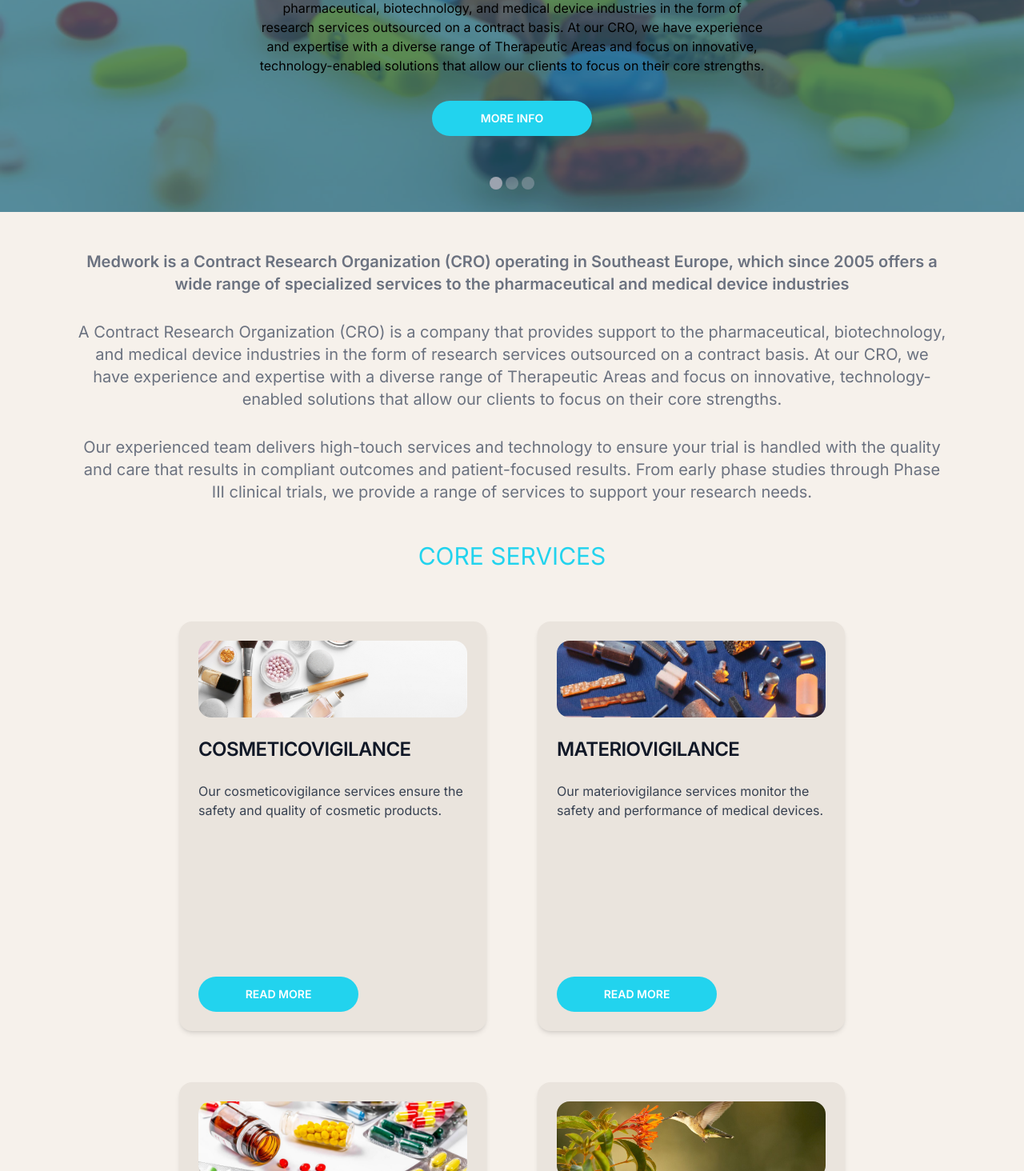
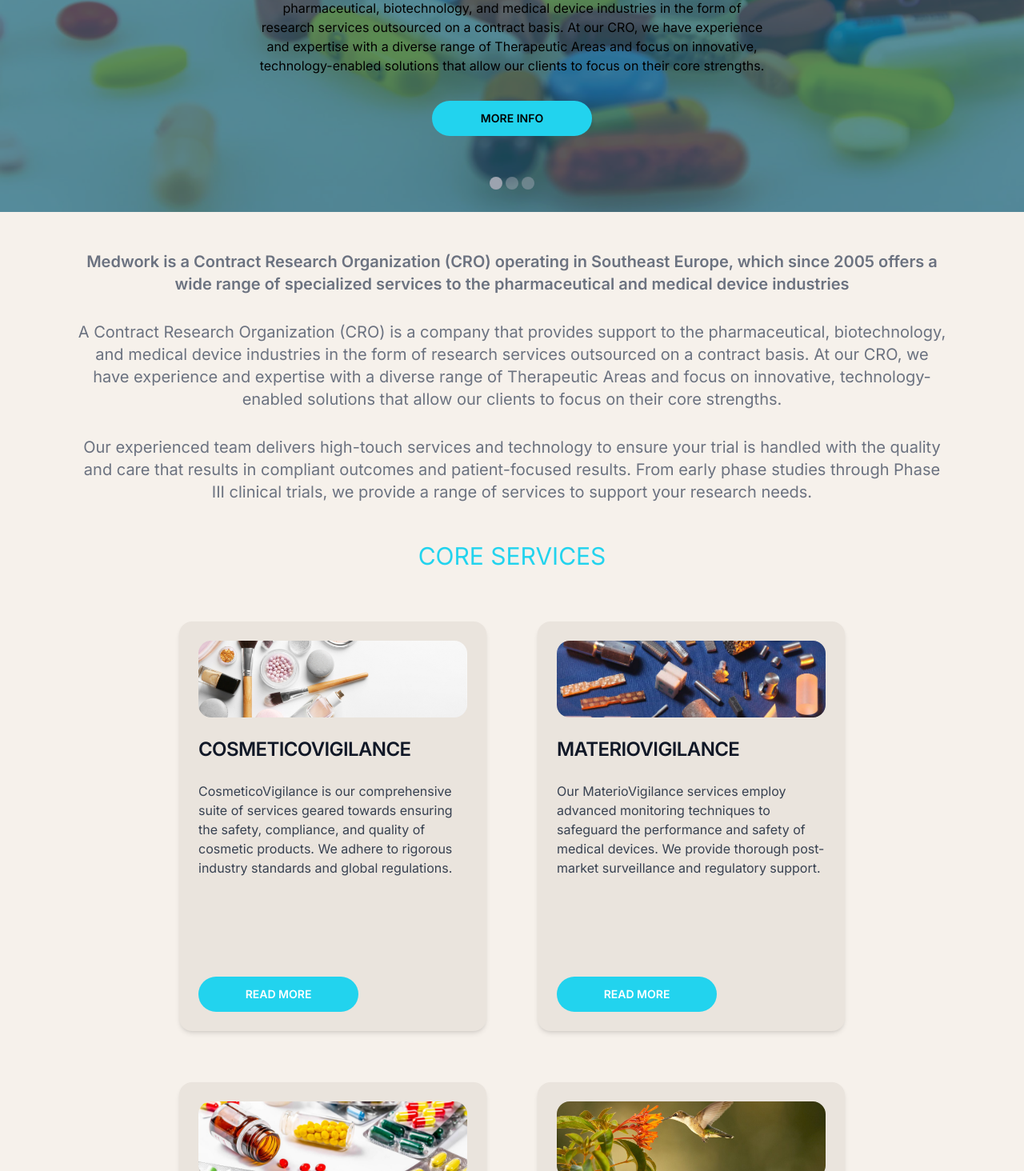
Before and after one commit to Medwork-CRO/webpage, a Next.js app: page / in a window 1280 px wide. Shown: the part 466-1930 px from the top of the page at 80% size. Built offline with nearby package versions, Linux system fonts and the light colour scheme.

Commit message:
Update boiler plate texts

```diff
--- a/src/components/Card.tsx
+++ b/src/components/Card.tsx
@@ -19,7 +19,7 @@
       <div className="flex flex-col justify-between gap-6">
         <div className="h-24 overflow-hidden rounded-2xl">
           <Image
-            className="h-full w-full transform object-cover transition-transform hover:scale-110"
+            className="h-full w-full object-cover"
             src={imageData}
             alt={imageTitle}
           />
--- a/src/components/ImageShowCase.tsx
+++ b/src/components/ImageShowCase.tsx
@@ -2,7 +2,21 @@
 import RoundedButton from "./RoundedButton";
 import Title from "./Title";
 
-function ImageShowCase({ image }: { image: StaticImageData }) {
+type ImageShowCaseProps = {
+  image: StaticImageData;
+  title: string;
+  description: string;
+  description2: string;
+  link: string;
+};
+
+function ImageShowCase({
+  image,
+  title,
+  description,
+  description2,
+  link,
+}: ImageShowCaseProps) {
   return (
     // 👇 style each individual slide.
     // relative - needed since we use the fill prop from next/image component
@@ -15,21 +29,12 @@
       <div className="absolute inset-0 z-10 bg-cyan-800 opacity-70"></div>
 
       <div className="absolute left-1/2 top-1/2 z-20 flex -translate-x-1/2 -translate-y-1/2 transform flex-col items-center justify-center gap-8 text-center">
-        <Title title={"CORE SERVICES"} />
+        <Title title={title} />
         <span className="text-5xl font-semibold md:text-2xl">
-          Medwork is a Contract Research Organization (CRO) operating in
-          Southeast Europe, which since 2005 offers a wide range of specialized
-          services to the pharmaceutical and medical device industries
+          {description}
         </span>
-        <span className="text-md md:text-md">
-          A Contract Research Organization (CRO) is a company that provides
-          support to the pharmaceutical, biotechnology, and medical device
-          industries in the form of research services outsourced on a contract
-          basis. At our CRO, we have experience and expertise with a diverse
-          range of Therapeutic Areas and focus on innovative, technology-enabled
-          solutions that allow our clients to focus on their core strengths.
-        </span>
-        <RoundedButton label={"MORE INFO"} href={""} color={"gray"} />
+        <span className="text-md md:text-md">{description2}</span>
+        <RoundedButton label={"MORE INFO"} href={link} color={"gray"} />
       </div>
     </div>
   );
--- a/src/components/NavMenu.tsx
+++ b/src/components/NavMenu.tsx
@@ -37,7 +37,7 @@
         <div className="absolute right-0 z-10 hidden w-[200px] flex-col border-t-2 border-cyan-500 bg-[#f6f1eb] text-gray-500 shadow-md drop-shadow-lg hover:flex peer-hover:flex">
           {subCategories.map((subCategory) => (
             <Link
-              className="px-5 py-3 text-sm hover:bg-gray-200"
+              className="px-5 py-3 text-sm hover:bg-[#eae4dd]"
               aria-label={`By clicking you will be taken to ${subCategory.label}`}
               key={subCategory.href}
               href={subCategory.href}
--- a/src/components/ProvidedServices.tsx
+++ b/src/components/ProvidedServices.tsx
@@ -17,25 +17,25 @@
     imageData: cosmeticovigilance,
     imageTitle: "COSMETICOVIGILANCE",
     imageDescription:
-      "Our cosmeticovigilance services ensure the safety and quality of cosmetic products.",
+      "CosmeticoVigilance is our comprehensive suite of services geared towards ensuring the safety, compliance, and quality of cosmetic products. We adhere to rigorous industry standards and global regulations.",
   },
   {
     imageData: materiovigilance,
     imageTitle: "MATERIOVIGILANCE",
     imageDescription:
-      "Our materiovigilance services monitor the safety and performance of medical devices.",
+      "Our MaterioVigilance services employ advanced monitoring techniques to safeguard the performance and safety of medical devices. We provide thorough post-market surveillance and regulatory support.",
   },
   {
     imageData: pharmacovigilance,
     imageTitle: "PHARMACOVIGILANCE",
     imageDescription:
-      "Our pharmacovigilance services ensure the safety and efficacy of pharmaceutical products.",
+      "PharmacoVigilance is our dedicated service ensuring the safety, efficacy, and risk/benefit balance of pharmaceutical products. We provide detailed drug safety and adverse event reporting services.",
   },
   {
     imageData: qualityManagement,
     imageTitle: "QUALITY MANAGEMENT",
     imageDescription:
-      "Our quality management services help organizations maintain high standards of quality and compliance.",
+      "Our Quality Management service is designed to help organizations maintain and exceed industry standards of quality and compliance. We provide comprehensive quality systems, audits, and continuous improvement strategies.",
   },
 ];
 
--- a/src/components/RoundedButton.tsx
+++ b/src/components/RoundedButton.tsx
@@ -3,22 +3,25 @@
 type RoundedButtonProps = {
   label: string;
   href: string;
-  color: 'gray' | 'orange';
+  color: "gray" | "orange";
 };
 
 function RoundedButton({ label, href, color }: RoundedButtonProps) {
   return (
     <Link
       className={`
-      rounded-full text-sm font-semibold py-3 text-center focus:outline-none focus:ring transition ease-in duration-100
-      text-white w-[200px]
-      bg-cyan-400 hover:bg-${color}-500 focus:ring-${color}-300 active:bg-${color}-700
-      `}
+      w-[200px] rounded-full bg-cyan-400 py-3 text-center text-sm font-semibold transition duration-100
+      ease-in focus:outline-none
+      focus:ring ${
+        color === "orange"
+          ? "hover:bg-orange-500 focus:ring-orange-300 active:bg-orange-700 text-white"
+          : "hover:bg-gray-100 focus:ring-gray-300 active:bg-gray-500 text-black"
+      }`}
       aria-label="Action button"
       href={href}
     >
       {label}
-    </Link >
+    </Link>
   );
 }
 
--- a/src/pages/index.tsx
+++ b/src/pages/index.tsx
@@ -9,7 +9,42 @@
 import Header from "../components/Header";
 import ProvidedServices from "../components/ProvidedServices";
 
-const images = [img1, img2, img3];
+const imageShowCases = [
+  {
+    image: img1,
+    title: "CORE SERVICES",
+    description: `Medwork is a Contract Research Organization (CRO) operating in
+          Southeast Europe, which since 2005 offers a wide range of specialized
+          services to the pharmaceutical and medical device industries`,
+    description2: `A Contract Research Organization (CRO) is a company that provides
+          support to the pharmaceutical, biotechnology, and medical device
+          industries in the form of research services outsourced on a contract
+          basis. At our CRO, we have experience and expertise with a diverse
+          range of Therapeutic Areas and focus on innovative, technology-enabled
+          solutions that allow our clients to focus on their core strengths.`,
+    link: `/services`,
+  },
+  {
+    image: img2,
+    title: `PHARMASOLVE`,
+    description: `PharmaSolve is a global pharmaceutical company dedicated to developing,
+          manufacturing and marketing innovative medicines that improve health and wellbeing.`,
+    description2: `For decades, PharmaSolve has been at the forefront of medical innovation,
+          pioneering breakthrough treatments and technologies that have revolutionized
+          patient care in areas such as oncology, cardiovascular diseases, and rare disorders.`,
+    link: `/pharmasolve`,
+  },
+  {
+    image: img3,
+    title: `BIOHEALTH PHARMACEUTICALS`,
+    description: `BioHealth Pharmaceuticals is a leading pharmaceutical organization,
+          recognized for our innovative, high-quality medicines and commitment to patient health.`,
+    description2: `Our diverse portfolio includes groundbreaking treatments in fields
+          such as neuroscience, immunology, and genetic diseases. We are committed to
+          driving medical advancements and delivering better health outcomes for patients.`,
+    link: `/biohealth`,
+  },
+];
 
 function Home() {
   return (
@@ -42,8 +77,15 @@
       <Header />
       <main className="flex flex-col justify-center gap-4 place-self-center">
         <Carousel loop>
-          {images.map((image, i) => (
-            <ImageShowCase image={image} key={i} />
+          {imageShowCases.map((imageShowCase, i) => (
+            <ImageShowCase
+              image={imageShowCase.image}
+              description={imageShowCase.description}
+              description2={imageShowCase.description2}
+              title={imageShowCase.title}
+              link={imageShowCase.link}
+              key={i}
+            />
           ))}
         </Carousel>
         <div
```
